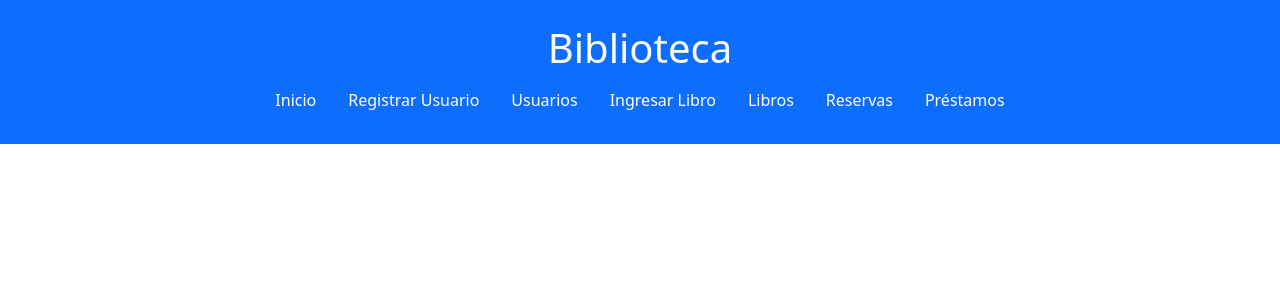
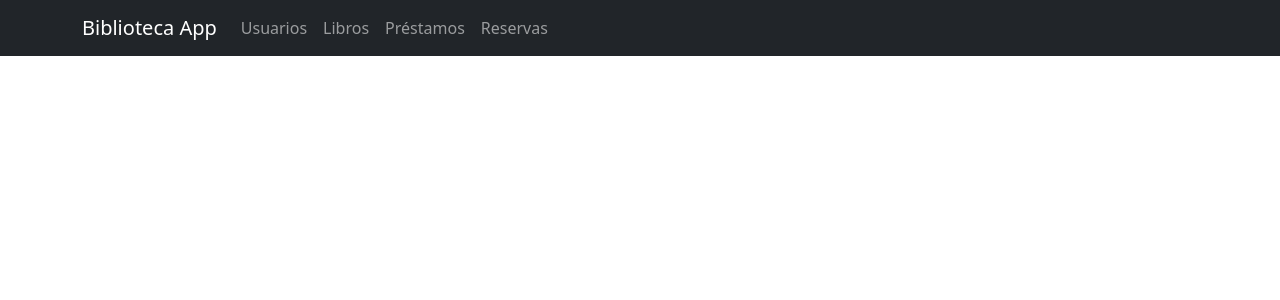
Before and after one commit to Azmo23/CRUD_Biblioteca, a Flask app: page / in a window 1280 px wide. Shown: the top 300 px of the page. Run offline with Flask 3, Linux system fonts and the light colour scheme; some libraries are stand-ins or nearby versions.

Commit message:
Se actualiza la interfaz principal con los siguientes cambios:
- Se modifican los colores y la parte visual introductoria.

- Se le agrega un navbar lateral que contiene los hipervinculos hacia los distintos CRUD.

```diff
--- a/templates/base.html
+++ b/templates/base.html
@@ -3,34 +3,50 @@
 <head>
     <meta charset="UTF-8">
     <meta name="viewport" content="width=device-width, initial-scale=1.0">
-    <title>Biblioteca</title>
-    <link href="https://cdn.jsdelivr.net/npm/bootstrap@5.3.0/dist/css/bootstrap.min.css" rel="stylesheet">
+    <title>Biblioteca App</title>
+    <link href="https://cdn.jsdelivr.net/npm/bootstrap@5.1.3/dist/css/bootstrap.min.css" rel="stylesheet">
 </head>
 <body>
-    <header class="bg-primary text-white text-center py-4">
-        <h1>Biblioteca</h1>
-        <nav class="nav justify-content-center">
-            <a class="nav-link text-white" href="{{ url_for('index') }}">Inicio</a>
-            <a class="nav-link text-white" href="{{ url_for('registrar_usuario') }}">Registrar Usuario</a>
-            <a class="nav-link text-white" href="{{ url_for('ver_usuarios') }}">Usuarios</a>
-            <a class="nav-link text-white" href="{{ url_for('ingresar_libro') }}">Ingresar Libro</a>
-            <a class="nav-link text-white" href="{{ url_for('consultar_libros') }}">Libros</a>
-            <a class="nav-link text-white" href="{{ url_for('ver_reservas') }}">Reservas</a>
-            <a class="nav-link text-white" href="{{ url_for('ver_prestamos') }}">Préstamos</a>
-        </nav>
-    </header>
-    <main class="container my-4">
+    <nav class="navbar navbar-expand-lg navbar-dark bg-dark">
+        <div class="container">
+            <a class="navbar-brand" href="/">Biblioteca App</a>
+            <button class="navbar-toggler" type="button" data-bs-toggle="collapse" data-bs-target="#navbarNav">
+                <span class="navbar-toggler-icon"></span>
+            </button>
+            <div class="collapse navbar-collapse" id="navbarNav">
+                <ul class="navbar-nav">
+                    <li class="nav-item">
+                        <a class="nav-link" href="/usuarios">Usuarios</a>
+                    </li>
+                    <li class="nav-item">
+                        <a class="nav-link" href="/libros">Libros</a>
+                    </li>
+                    <li class="nav-item">
+                        <a class="nav-link" href="/prestamos">Préstamos</a>
+                    </li>
+                    <li class="nav-item">
+                        <a class="nav-link" href="/reservas">Reservas</a>
+                    </li>
+                </ul>
+            </div>
+        </div>
+    </nav>
+
+    <div class="container mt-4">
         {% with messages = get_flashed_messages(with_categories=true) %}
             {% if messages %}
                 {% for category, message in messages %}
-                    <div class="alert alert-{{ category }}">
+                    <div class="alert alert-{{ 'danger' if category == 'error' else 'success' }} alert-dismissible fade show" role="alert">
                         {{ message }}
+                        <button type="button" class="btn-close" data-bs-dismiss="alert" aria-label="Close"></button>
                     </div>
                 {% endfor %}
             {% endif %}
         {% endwith %}
+
         {% block content %}{% endblock %}
-    </main>
-    <script src="https://cdn.jsdelivr.net/npm/bootstrap@5.3.0/dist/js/bootstrap.bundle.min.js"></script>
+    </div>
+
+    <script src="https://cdn.jsdelivr.net/npm/bootstrap@5.1.3/dist/js/bootstrap.bundle.min.js"></script>
 </body>
 </html>
```
